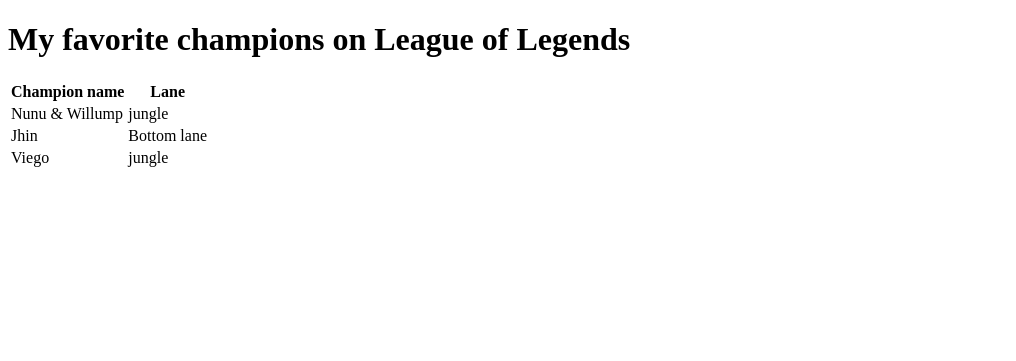
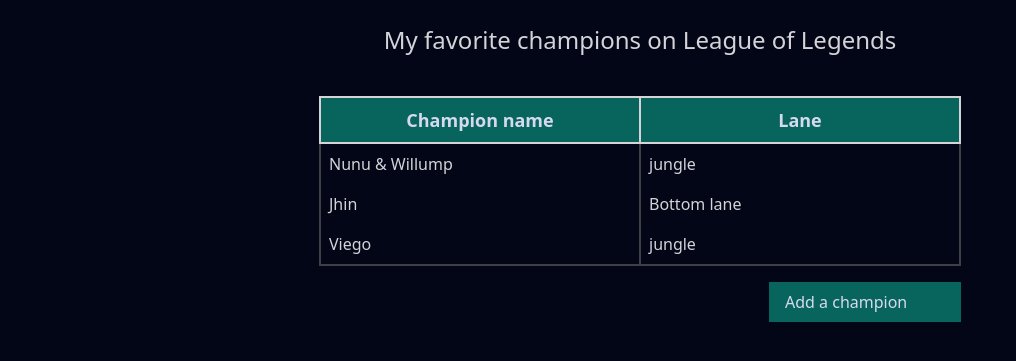
Before and after one commit to bidwolf/alura-courses, a Flask app: page / in a window 1280 px wide. Shown: the top 361 px of the page, without its empty margins (0-1016 px from the left). Run offline with Flask 3, Linux system fonts and the light colour scheme; some libraries are stand-ins or nearby versions.

Commit message:
30 styling templates (#31)
* feat: Create a base.html to be the base source for templates

* config: Configure tailwind IntelliSense extension

* feat: Add styles with tailwind CDN and using the base.html source via extend directive

```diff
--- /dev/null
+++ b/flaskCourse/templates/base.html
@@ -0,0 +1,15 @@
+<!DOCTYPE html>
+<html lang="en">
+
+<head>
+  <meta charset="UTF-8">
+  <meta name="viewport" content="width=device-width, initial-scale=1.0">
+  <title>League of legends champions</title>
+  <script src="https://cdn.tailwindcss.com?plugins=forms,typography,aspect-ratio,line-clamp"></script>
+</head>
+
+<body class="bg-slate-950 text-zinc-300 flex flex-col p-4 gap-8 justify-center items-center">
+  {% block content %}{% endblock %}
+</body>
+
+</html>
--- a/flaskCourse/templates/champion.html
+++ b/flaskCourse/templates/champion.html
@@ -1,37 +1,29 @@
-<!DOCTYPE html>
-<html lang="en">
-
-<head>
-  <meta charset="UTF-8">
-  <meta name="viewport" content="width=device-width, initial-scale=1.0">
-  <title>League of legends champions</title>
-</head>
-
-<body>
-  <header>
-    <h1>
+{% extends "base.html" %}
+{% block content %}
+<header class="p-2">
+  <h1 class="font-medium text-2xl">
     My favorite champions on {{game_name}}
   </h1>
 </header>
-  <main>
+<main class="flex flex-col gap-4">
   <table>
     <thead>
-        <tr>
-          <th>Champion name</th>
-          <th>Lane</th>
+      <tr class=" p-2 text-lg bg-emerald-800 mix-blend-plus-lighter">
+        <th class="p-2 w-80 border-2 border-zinc-300">Champion name</th>
+        <th class="w-80 p-2 border-2 border-zinc-300">Lane</th>
       </tr>
     </thead>
-      <tbody>
+    <tbody class="border-2 border-zinc-700">
       {% for champion in champions %}
       <tr>
-          <td>{{champion.name}}</td>
-          <td>{{champion.lane}}</td>
+        <td class="p-2 border-r-2 border-r-zinc-700">{{champion.name}}</td>
+        <td class="p-2">{{champion.lane}}</td>
       </tr>
       {% endfor %}
     </tbody>
   </table>
-
+  <a href="/create-champion" class="bg-emerald-800 mix-blend-plus-lighter px-4 py-2 w-48 self-end">
+    Add a champion
+  </a>
 </main>
-</body>
-
-</html>
+{% endblock %}
```
Also changed, not shown: flaskCourse/tailwind.config.js (added, +8 -0 lines), flaskCourse/templates/create_champion.html (+7 -17 lines). Lines whose indentation alone changed are shown as unchanged.
